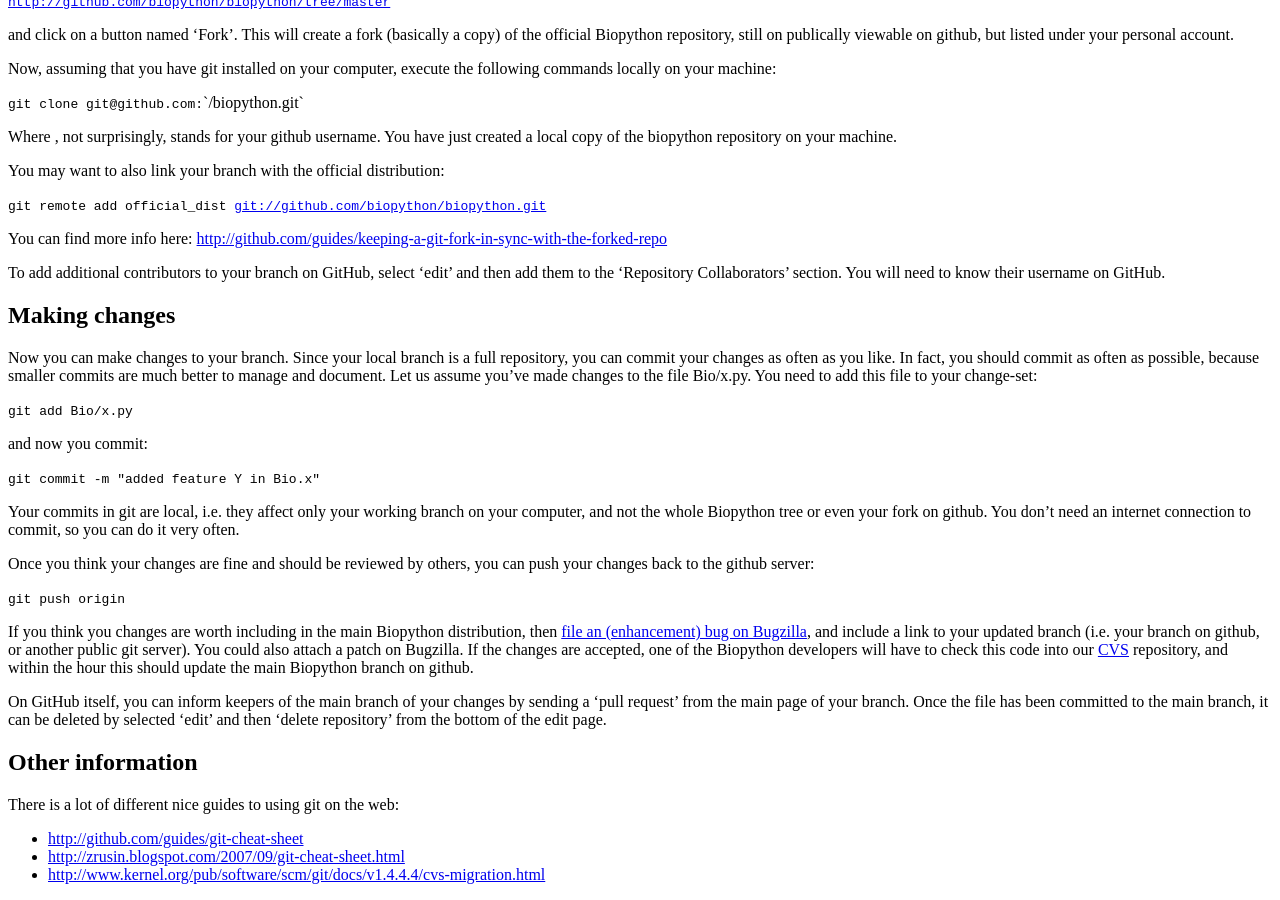
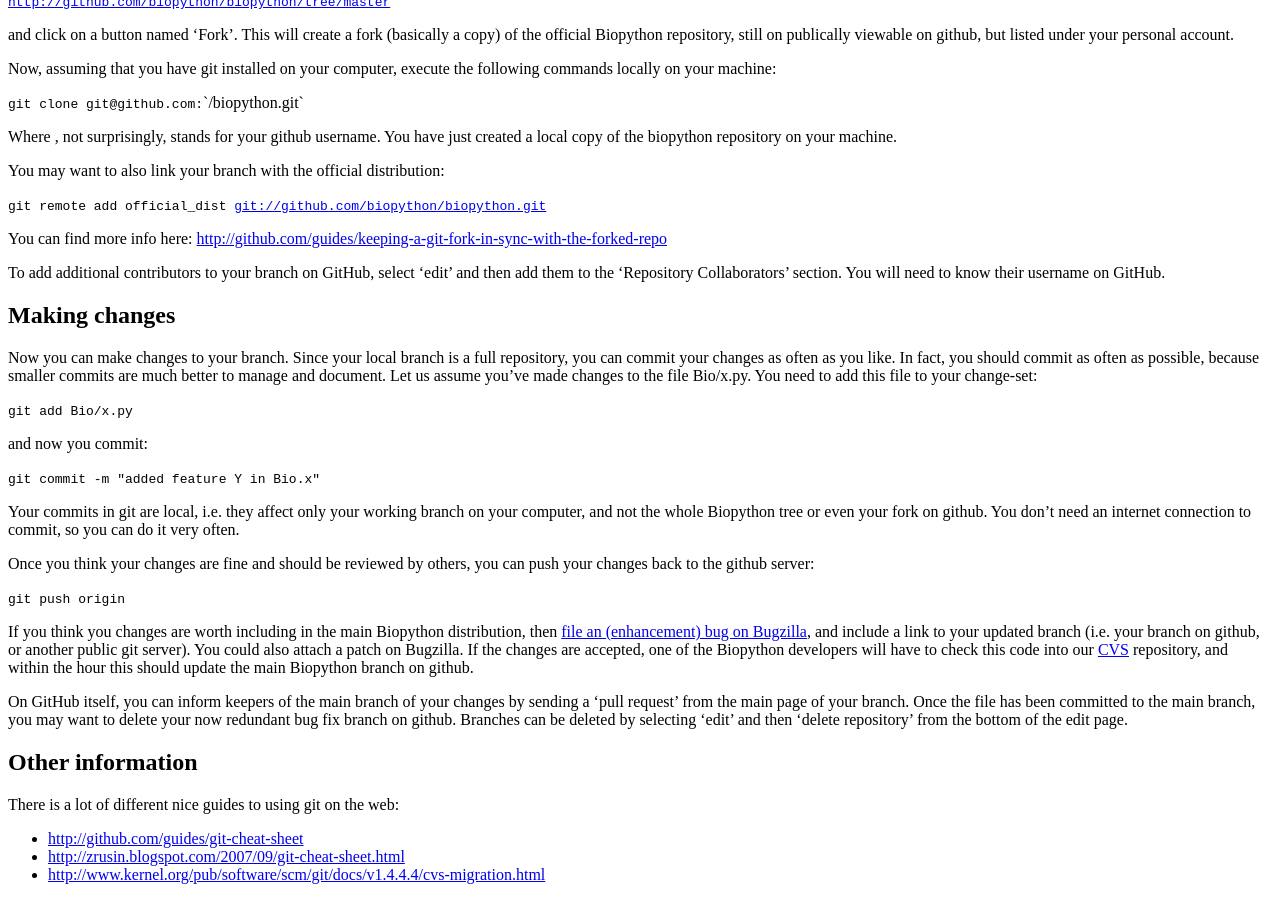
Before and after one commit to biopython/biopython.github.io, a Jekyll site: the page built from wiki/GitMigration.md, in a window 1280 px wide and 900 px high, scrolled down 1225 px. Built offline with Jekyll 4.4.1, drawn with Linux system fonts in a browser that asks for light colours.

Commit message:
/* Making changes */

```diff
--- a/wiki/GitMigration.md
+++ b/wiki/GitMigration.md
@@ -158,9 +158,10 @@ should update the main Biopython branch on github.
 
 On GitHub itself, you can inform keepers of the main branch of your
 changes by sending a 'pull request' from the main page of your branch.
-Once the file has been committed to the main branch, it can be deleted
-by selected 'edit' and then 'delete repository' from the bottom of the
-edit page.
+Once the file has been committed to the main branch, you may want to
+delete your now redundant bug fix branch on github. Branches can be
+deleted by selecting 'edit' and then 'delete repository' from the bottom
+of the edit page.
 
 Other information
 -----------------
```
Also changed, not shown: 1 other file.
